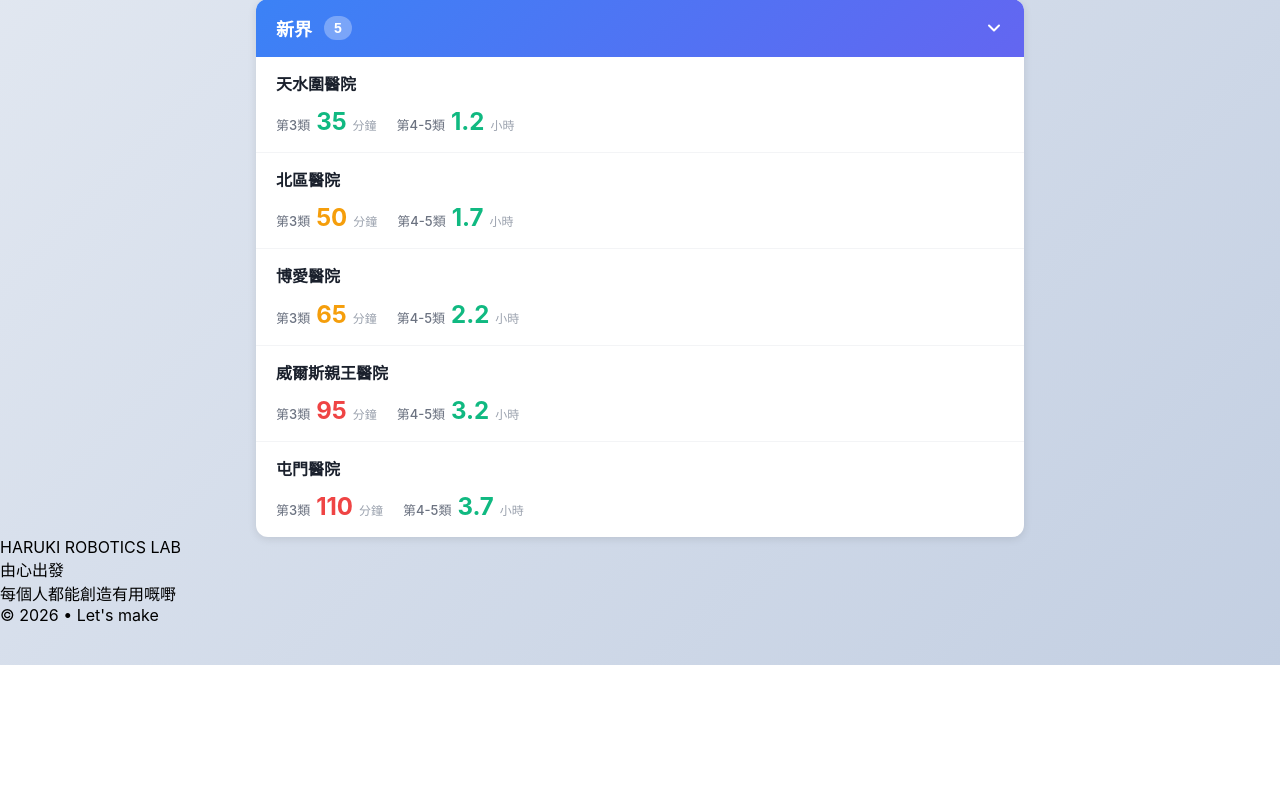
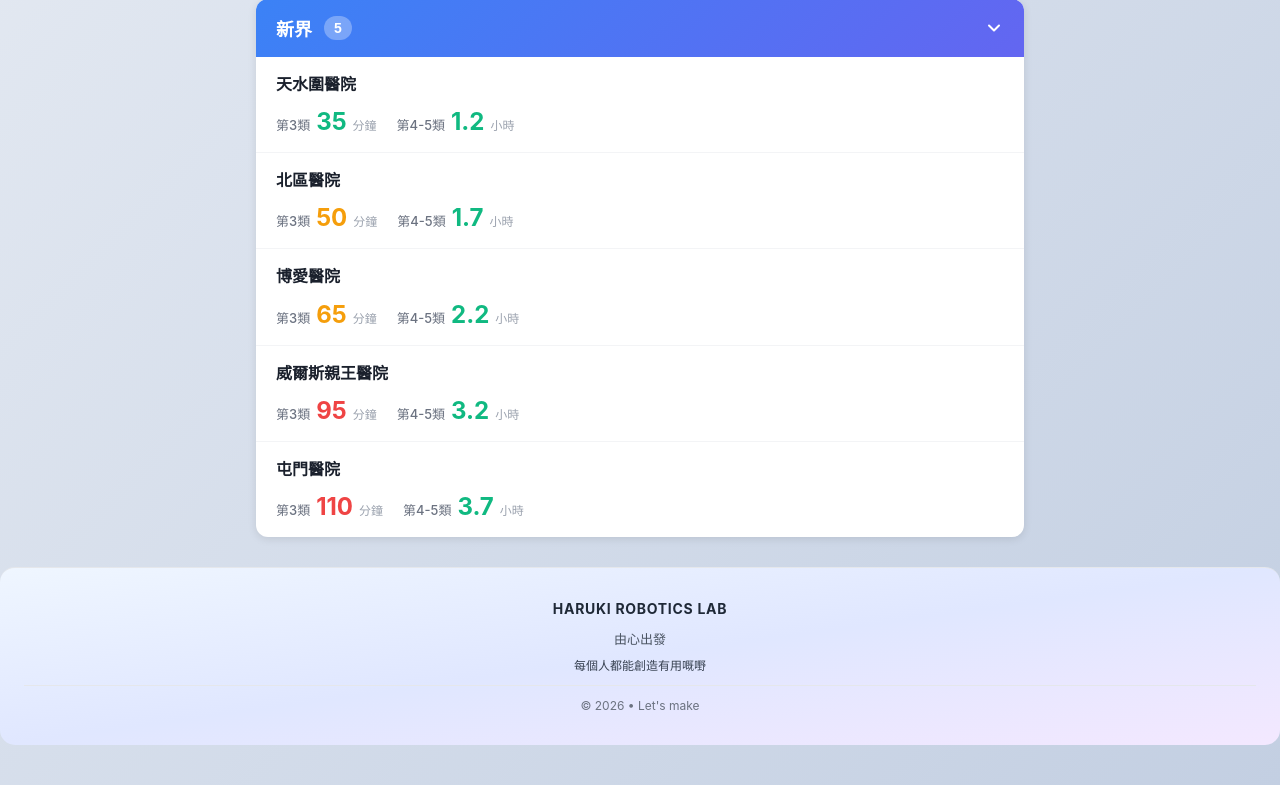
Before and after one commit to ChrisHaruki/Hong-Kong-A-E-Wait-Times, a Flask app: page / in a window 1280 px wide. Shown: the part 1319-2104 px from the top of the page. Before the commit the page ends 1984 px from the top, so only its background shows below. Run offline with Flask 3, Linux system fonts and the light colour scheme.

Commit message:
Update style.css

```diff
--- a/static/style.css
+++ b/static/style.css
@@ -273,6 +273,54 @@ h1 {
     transform: translateY(0);
 }
 
+.footer {
+    background: linear-gradient(to bottom right, #eff6ff, #e0e7ff, #f3e8ff);
+    padding: 32px 24px;
+    text-align: center;
+    border-top: 1px solid #e5e7eb;
+    margin-top: 30px;
+    border-radius: 15px;
+}
+
+.footer-header {
+    display: flex;
+    align-items: center;
+    justify-content: center;
+    gap: 8px;
+    margin-bottom: 12px;
+}
+
+.footer-title {
+    font-size: 14px;
+    font-weight: bold;
+    letter-spacing: 0.05em;
+    color: #1f2937;
+}
+
+.footer-made {
+    font-size: 13px;
+    color: #4b5563;
+    margin-bottom: 8px;
+    font-weight: 500;
+}
+
+.footer-tagline {
+    font-size: 12px;
+    color: #374151;
+    margin-bottom: 12px;
+}
+
+.footer-bottom {
+    margin-top: 12px;
+    padding-top: 12px;
+    border-top: 1px solid #e5e7eb;
+}
+
+.footer-copyright {
+    font-size: 12px;
+    color: #6b7280;
+}
+
 /* Mobile Responsiveness */
 @media (max-width: 640px) {
     h1 {
```
